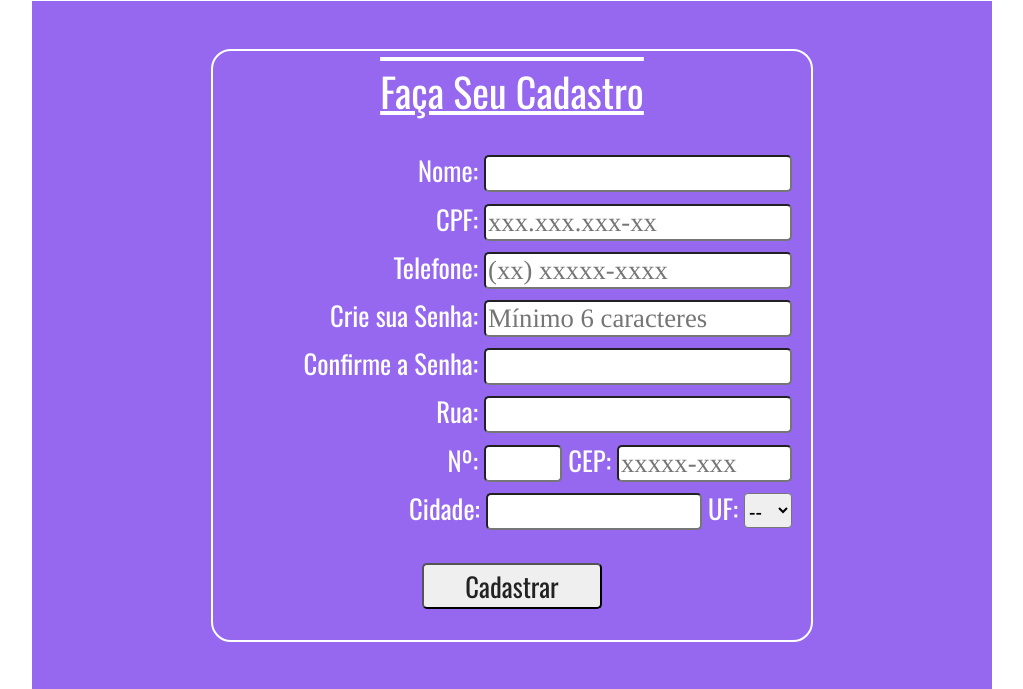
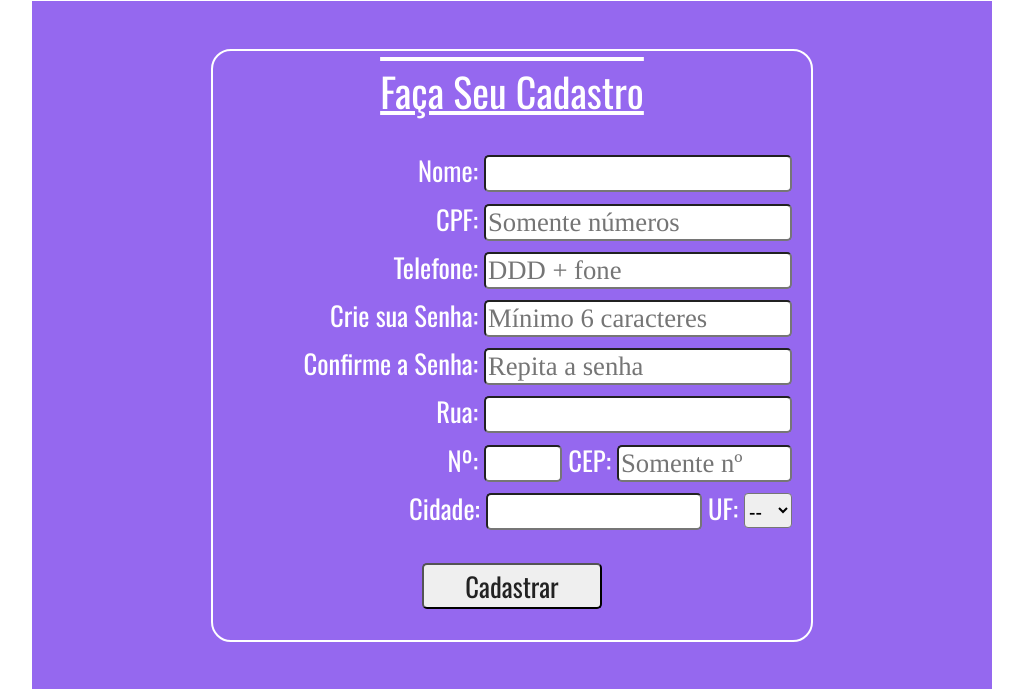
Before and after one commit to Tickware/home-nail, a Flask app: page /cadastrar_cliente/ in a window 1280 px wide. Shown: the part 364-1053 px from the top of the page, without its empty margins (128-1151 px from the left). Run offline with Flask 2, Linux system fonts and the light colour scheme.

Commit message:
Ajuste tela cadastrar_cliente

```diff
--- a/templates/cadastrar_cliente.html
+++ b/templates/cadastrar_cliente.html
@@ -3,14 +3,10 @@
 
 <head>
 	<meta charset="utf-8" />
-	<!-- <link rel="shortcut icon" href="./img/favicon.ico" type="image/x-icon" />
 
-	<link rel="stylesheet" href="css/cadastrar_cliente.css" />
-	<link rel="stylesheet" href="css/style.css" />
-	<link rel="stylesheet" href="css/reset.css" /> -->
 	<link rel="stylesheet" href="{{ url_for('static', filename='css/reset.css') }}">
+	<link rel="stylesheet" href="{{ url_for('static', filename='css/cadastrar.css') }}">
 	<link rel="stylesheet" href="{{ url_for('static', filename='css/style.css') }}">
-	<link rel="stylesheet" href="{{ url_for('static', filename='css/cadastrar.css') }}">
 
 	<link rel="shortcut icon" href="{{ url_for('static', filename='img/favicon.ico') }}" type="image/x-icon">
 
@@ -19,9 +15,7 @@
 
 <body>
 	<div class="interface">
-		<!-- <img class="logo" src="./img/logo.png"> -->
 		<img class="logo" src="{{ url_for('static', filename='img/logo.png') }}">
-
 
 		<header class="header">
 			<h1>Bem-vindo ao Home Nail</h1>
@@ -34,24 +28,25 @@
 					<h2>Faça Seu Cadastro</h2>
 
 					<div>
-						<p>Nome: <input id="nome" type="text" minlength="3" maxlength="100" name="nome"></p>
-						<p>CPF: <input id="cpf" type="text" minlength="14" maxlength="14" placeholder="xxx.xxx.xxx-xx" name="cpf">
+						<p>Nome: <input name="nome" type="text" maxlength="100"></p>
+						<p>CPF: <input name="cpf" type="number"maxlength="11" placeholder="Somente números">
 						</p>
-						<p>Telefone: <input id="fone" type="text" maxlength="15" placeholder="(xx) xxxxx-xxxx" name= "telefone"></p>
+						<p>Telefone: <input name="fone" type="number" maxlength="11" placeholder="DDD + fone"></p>
 
-						<p>Crie sua Senha: <input id="senha" type="password" minlength="6" maxlength="50"
-								placeholder="Mínimo 6 caracteres" name="senha"></p>
-						<p>Confirme a Senha: <input id="confSenha" type="password" minlength="6" maxlength="50" name="confirmaSenha"></p>
+						<p>Crie sua Senha: <input name="senha" type="password" minlength="6" maxlength="50"
+								placeholder="Mínimo 6 caracteres"></p>
+						<p>Confirme a Senha: <input name="confSenha" type="password" minlength="6" maxlength="50"
+							placeholder="Repita a senha"></p>
 
-						<p>Rua: <input id="rua" type="text" minlength="1" maxlength="50" name="rua"></p>
+						<p>Rua: <input name="rua" type="text" maxlength="50"></p>
 
-						<p>Nº: <input id="numero" type="number" minlength="1" maxlength="6" name="numero">
-							CEP: <input id="cep" type="text" minlength="9" maxlength="9" placeholder="xxxxx-xxx" name="cep"></p>
+						<p>Nº: <input name="numero" id="numero" type="number" maxlength="6">
+							CEP: <input name="cep" id="cep" type="text" maxlength="9" placeholder="Somente nº"></p>
 
-						<p>Cidade: <input id="cidade" type="text" minlength="1" maxlength="50" name="cidade">
+						<p>Cidade: <input name="cidade" id="cidade" type="text" maxlength="50">
 
 							UF:
-							<select name="estado" id="estado" name="estado">
+							<select name="estado">
 								<option value="">--</option>
 								<option value="ES">ES</option>
 								<option value="MG">MG</option>
```
